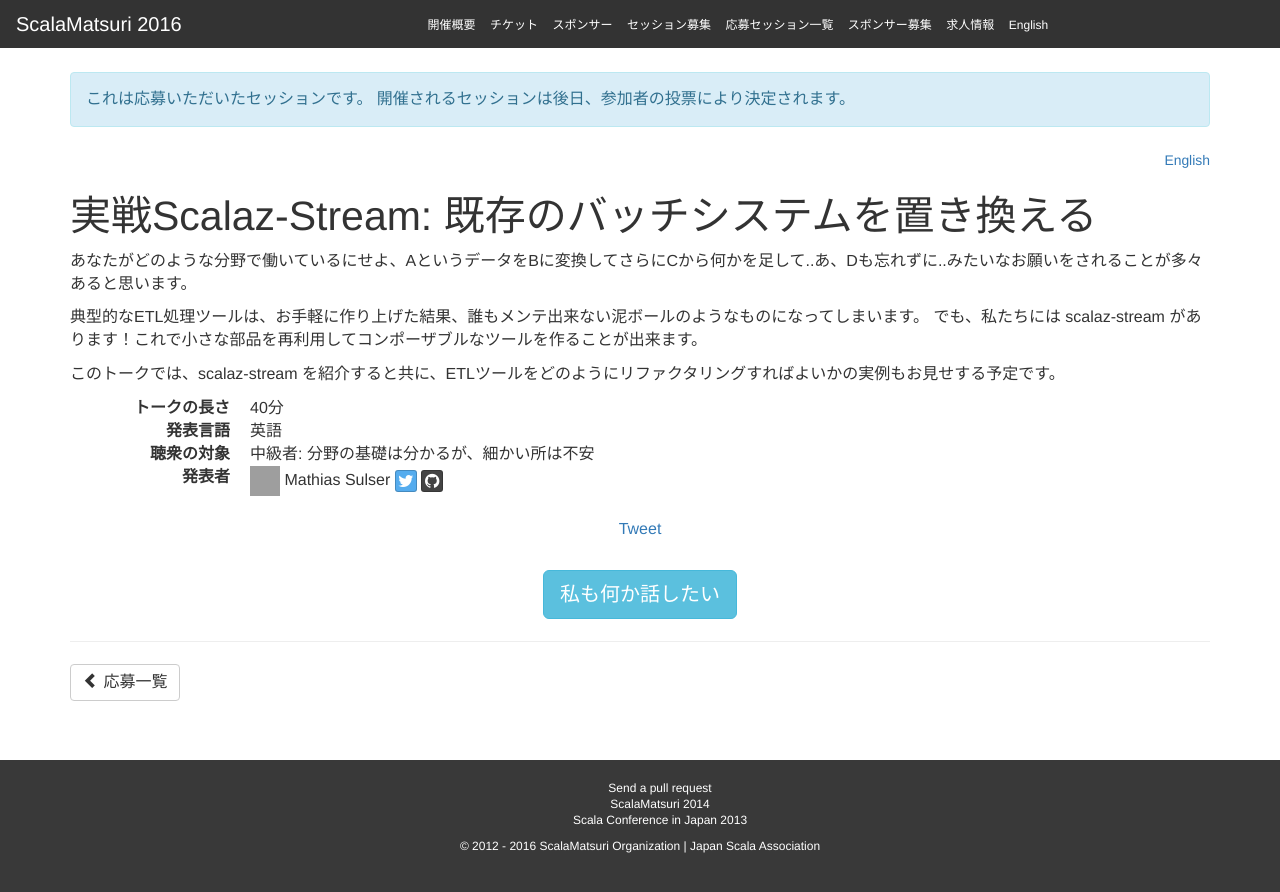
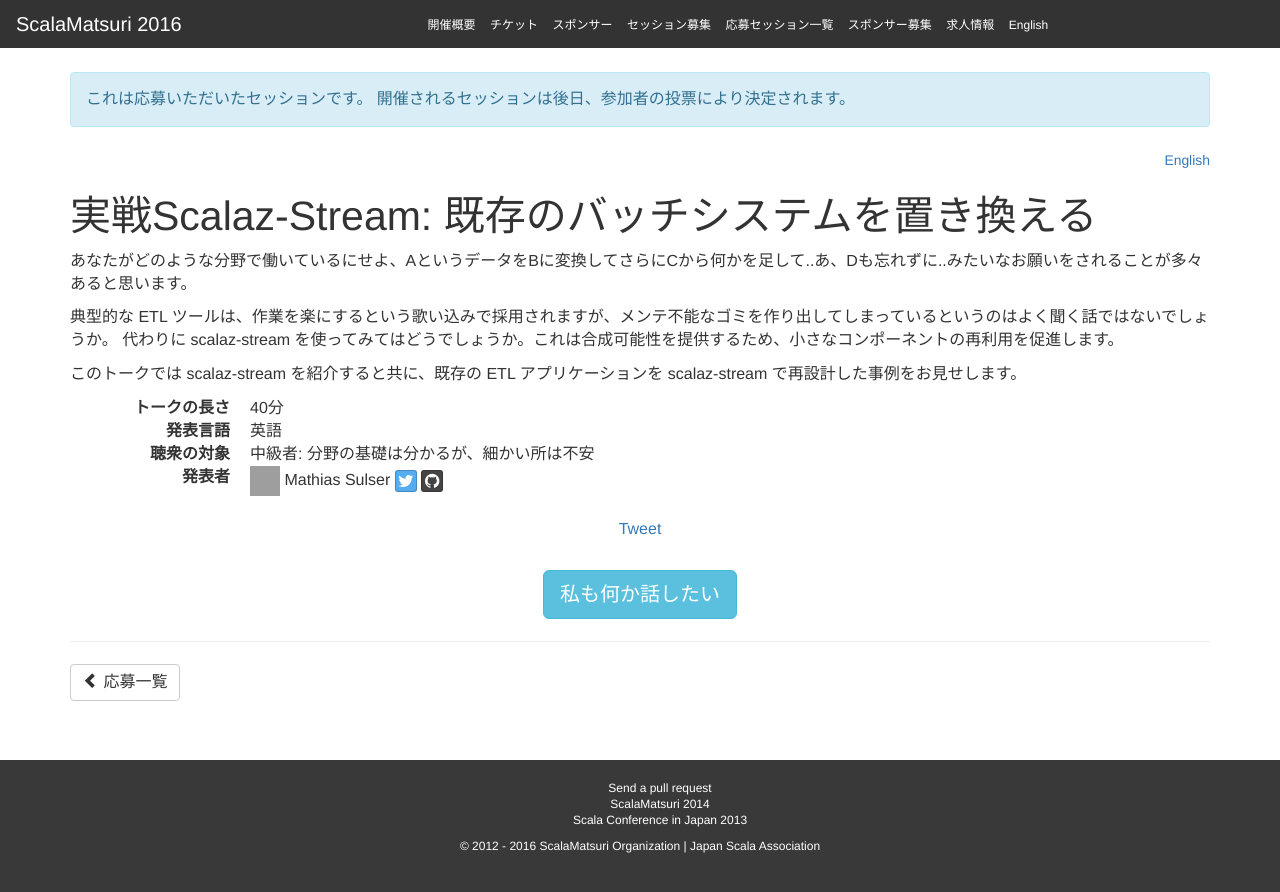
Before and after one commit to scalajp/2016.scalamatsuri.org, a Jekyll site: the page built from _candidates_ja/MathiasSulser_1.html, in a window 1280 px wide. Shown: the top 892 px of the page. Built offline with Jekyll 4.4.1, drawn with Linux system fonts in a browser that asks for light colours; nearby versions of some CDN libraries; comment, search, counter and statistics services are not loaded; grey boxes are pictures that could not be loaded.

Commit message:
Update MathiasSulser_1.html

```diff
--- a/_candidates_ja/MathiasSulser_1.html
+++ b/_candidates_ja/MathiasSulser_1.html
@@ -13,9 +13,9 @@ organization:
 あなたがどのような分野で働いているにせよ、AというデータをBに変換してさらにCから何かを足して..あ、Dも忘れずに..みたいなお願いをされることが多々あると思います。
 </p>
 <p>
-典型的なETL処理ツールは、お手軽に作り上げた結果、誰もメンテ出来ない泥ボールのようなものになってしまいます。
-でも、私たちには scalaz-stream があります！これで小さな部品を再利用してコンポーザブルなツールを作ることが出来ます。
+典型的な ETL ツールは、作業を楽にするという歌い込みで採用されますが、メンテ不能なゴミを作り出してしまっているというのはよく聞く話ではないでしょうか。
+代わりに scalaz-stream を使ってみてはどうでしょうか。これは合成可能性を提供するため、小さなコンポーネントの再利用を促進します。
 </p>
 <p>
-このトークでは、scalaz-stream を紹介すると共に、ETLツールをどのようにリファクタリングすればよいかの実例もお見せする予定です。
+このトークでは scalaz-stream を紹介すると共に、既存の ETL アプリケーションを scalaz-stream で再設計した事例をお見せします。
 </p>
```
